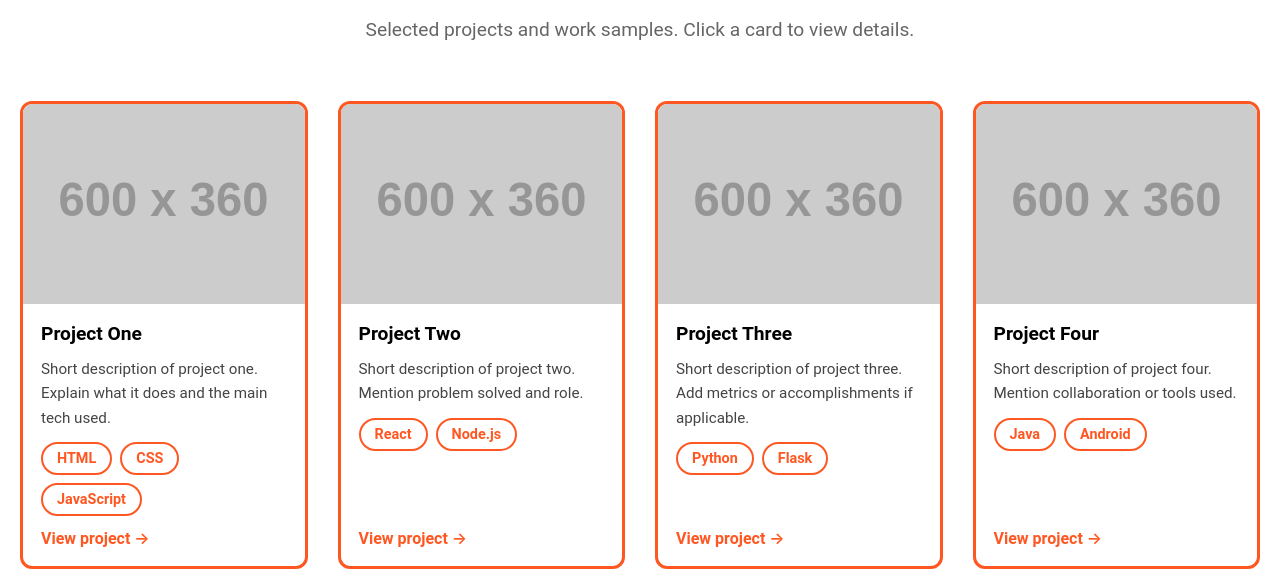
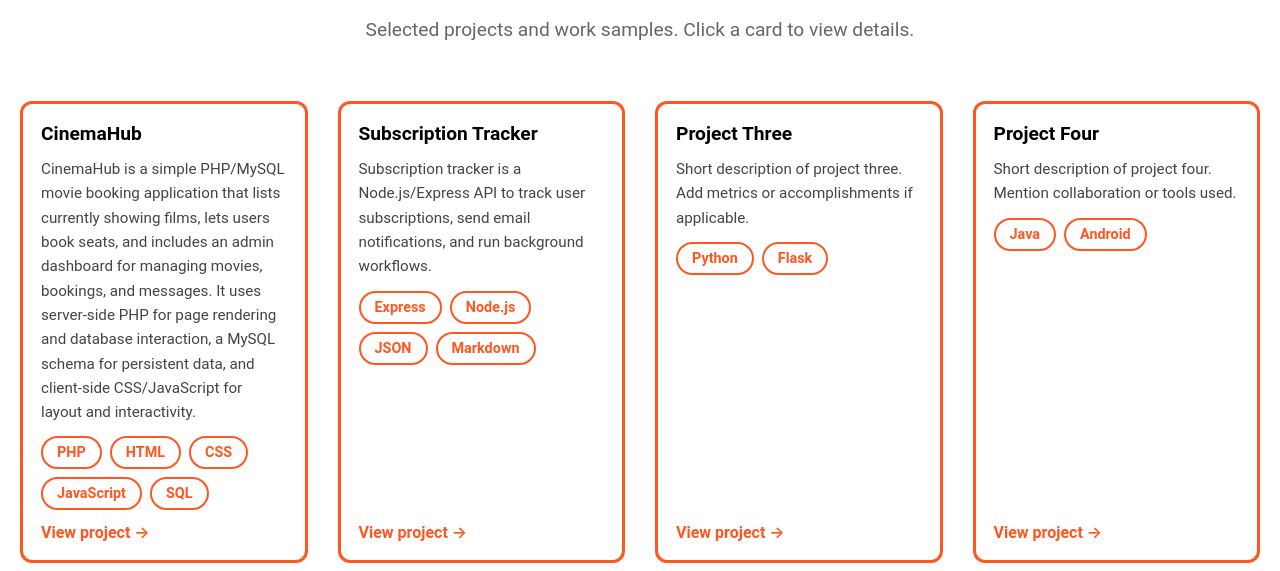
Before and after one commit to Coconutrock/2025-Portfolio, a plain HTML site: page portfolio.html in a window 1280 px wide. Shown: the part 239-810 px from the top of the page. Drawn offline with Linux system fonts and the light colour scheme; placeholder pictures from the web are drawn by us.

Commit message:
Remove placeholder images from portfolio cards

```diff
--- a/portfolio.html
+++ b/portfolio.html
@@ -28,36 +28,37 @@
         <div class="portfolio-grid">
             <!-- Project 1 -->
             <article class="project-card">
-                <img class="project-image" src="https://via.placeholder.com/600x360?text=Project+1" alt="Project 1">
                 <div class="project-content">
-                    <h3 class="project-title">Project One</h3>
-                    <p class="project-desc">Short description of project one. Explain what it does and the main tech used.</p>
+                    <h3 class="project-title">CinemaHub</h3>
+                    <p class="project-desc">CinemaHub is a simple PHP/MySQL movie booking application that lists currently showing films, lets users book seats, and includes an admin dashboard for managing movies, bookings, and messages. It uses server-side PHP for page rendering and database interaction, a MySQL schema for persistent data, and client-side CSS/JavaScript for layout and interactivity.</p>
                     <div class="project-tags">
+                        <span class="tech-tag">PHP</span>
                         <span class="tech-tag">HTML</span>
                         <span class="tech-tag">CSS</span>
                         <span class="tech-tag">JavaScript</span>
+                        <span class="tech-tag">SQL</span>
                     </div>
-                    <a class="project-link" href="#">View project →</a>
+                    <a class="project-link" href="https://github.com/Coconutrock/AppDev---Final-Project.git">View project →</a>
                 </div>
             </article>
 
             <!-- Project 2 -->
             <article class="project-card">
-                <img class="project-image" src="https://via.placeholder.com/600x360?text=Project+2" alt="Project 2">
                 <div class="project-content">
-                    <h3 class="project-title">Project Two</h3>
-                    <p class="project-desc">Short description of project two. Mention problem solved and role.</p>
+                    <h3 class="project-title">Subscription Tracker</h3>
+                    <p class="project-desc">Subscription tracker is a Node.js/Express API to track user subscriptions, send email notifications, and run background workflows.</p>
                     <div class="project-tags">
-                        <span class="tech-tag">React</span>
+                        <span class="tech-tag">Express</span>
                         <span class="tech-tag">Node.js</span>
+                        <span class="tech-tag">JSON</span>
+                        <span class="tech-tag">Markdown</span>
                     </div>
-                    <a class="project-link" href="#">View project →</a>
+                    <a class="project-link" href="https://github.com/Coconutrock/subscription-tracker.git">View project →</a>
                 </div>
             </article>
 
             <!-- Project 3 -->
             <article class="project-card">
-                <img class="project-image" src="https://via.placeholder.com/600x360?text=Project+3" alt="Project 3">
                 <div class="project-content">
                     <h3 class="project-title">Project Three</h3>
                     <p class="project-desc">Short description of project three. Add metrics or accomplishments if applicable.</p>
@@ -71,7 +72,6 @@
 
             <!-- Project 4 -->
             <article class="project-card">
-                <img class="project-image" src="https://via.placeholder.com/600x360?text=Project+4" alt="Project 4">
                 <div class="project-content">
                     <h3 class="project-title">Project Four</h3>
                     <p class="project-desc">Short description of project four. Mention collaboration or tools used.</p>
```
